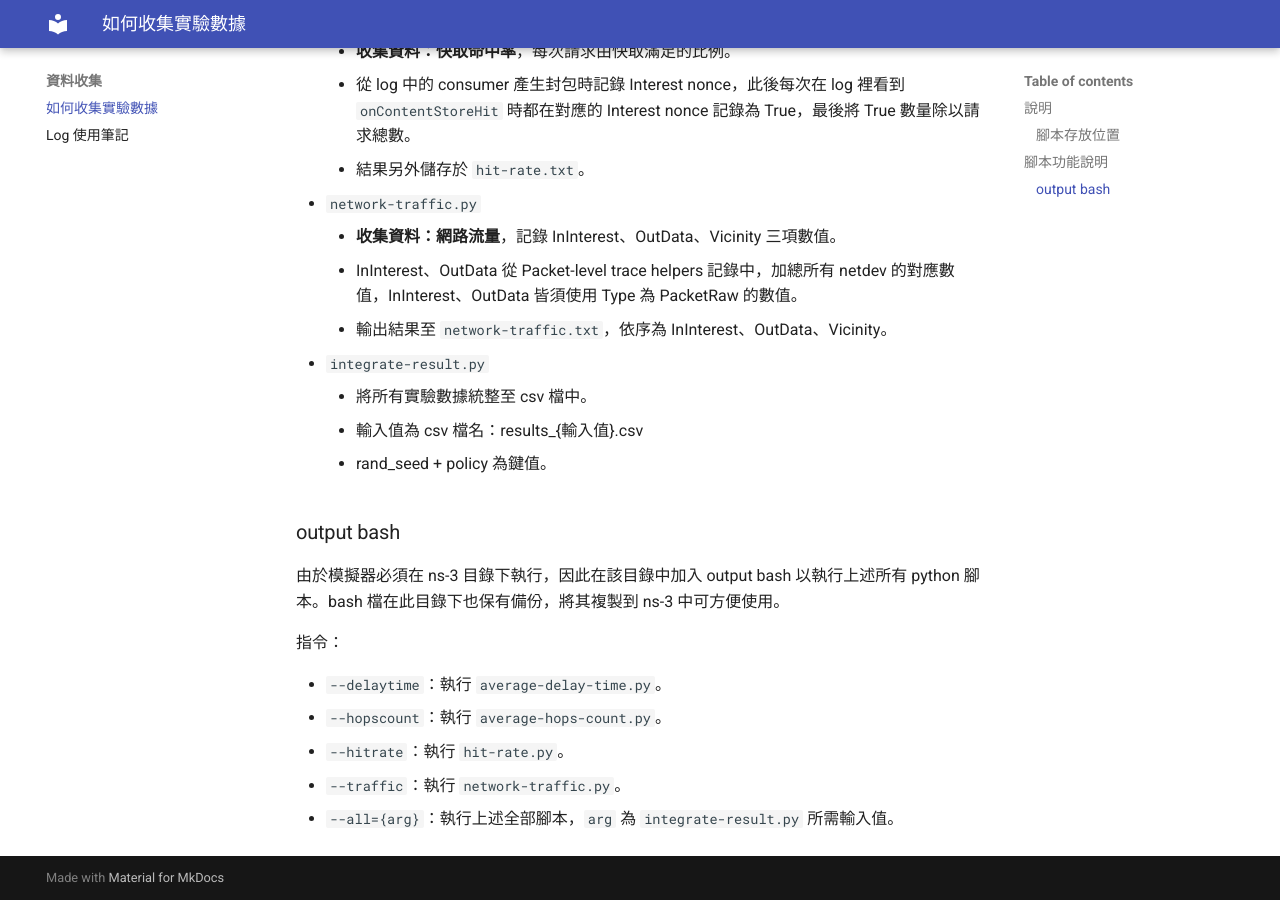
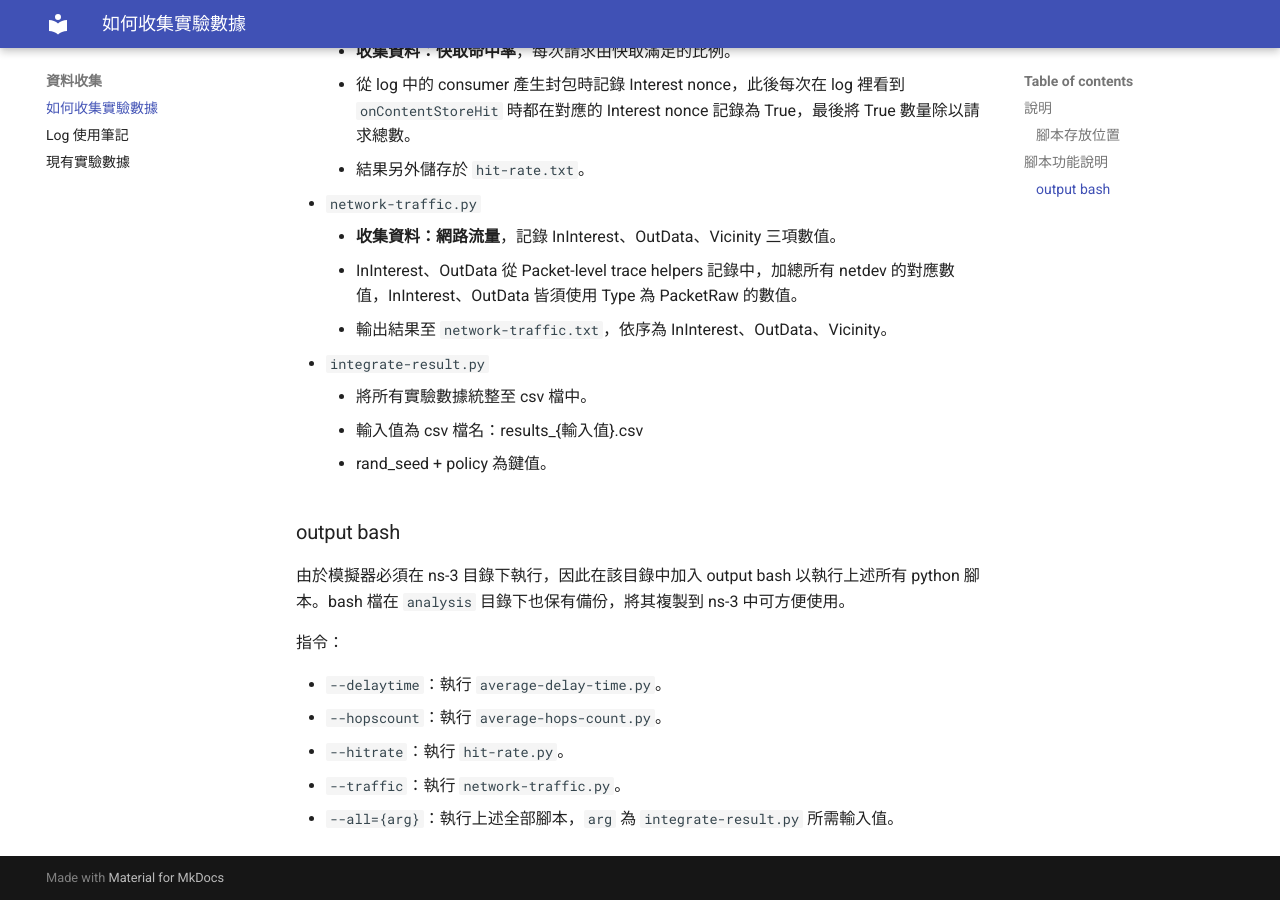
Before and after one commit to shao0324/ndn-research-readme, an MkDocs documentation site: the page built from docs/ch3.1.md, in a window 1280 px wide and 900 px high, scrolled down 1016 px. Built offline with MkDocs 1.6.1 and Material for MkDocs 9.7.7, drawn with Linux system fonts in a browser that asks for light colours.

Commit message:
大致完成

````diff
--- a/docs/ch3.1.md
+++ b/docs/ch3.1.md
@@ -17,35 +17,35 @@
 
 ## 腳本功能說明
 
-* ```average-delay-time.py```
+* `average-delay-time.py`
     * **收集資料：資料平均取得延遲時間**，消費者發出請求至取得內容所需耗費的平均時間。
-	* 從 Application-level trace helper 產生的紀錄加總 ```FullDelay``` 欄位中的數值後，除以請求總數，得到請求需耗費的平均時間。
-	* 結果另外儲存於 ```average-delay-time.txt```。
-* ```average-hops-count.py```
+	* 從 Application-level trace helper 產生的紀錄加總 `FullDelay` 欄位中的數值後，除以請求總數，得到請求需耗費的平均時間。
+	* 結果另外儲存於 `average-delay-time.txt`。
+* `average-hops-count.py`
 	* **收集資料：平均跳數**，消費者發出請求至保有內容的節點，所需經歷的平均跳數。
-	* 從 log 中的 consumer 產生封包時記錄 Interest nonce，此後每次在 log 裡看到 ```onIncomingInterest``` 時都在對應的 Interest nonce +1 跳數，最後將所有請求所需跳數除以請求總數。
-	* 結果另外儲存於 ```average-hops-count.txt```。
-* ```hit-rate.py```
+	* 從 log 中的 consumer 產生封包時記錄 Interest nonce，此後每次在 log 裡看到 `onIncomingInterest` 時都在對應的 Interest nonce +1 跳數，最後將所有請求所需跳數除以請求總數。
+	* 結果另外儲存於 `average-hops-count.txt`。
+* `hit-rate.py`
 	* **收集資料：快取命中率**，每次請求由快取滿足的比例。
-	* 從 log 中的 consumer 產生封包時記錄 Interest nonce，此後每次在 log 裡看到 ```onContentStoreHit``` 時都在對應的 Interest nonce 記錄為 True，最後將 True 數量除以請求總數。
-	* 結果另外儲存於 ```hit-rate.txt```。
-* ```network-traffic.py```
+	* 從 log 中的 consumer 產生封包時記錄 Interest nonce，此後每次在 log 裡看到 `onContentStoreHit` 時都在對應的 Interest nonce 記錄為 True，最後將 True 數量除以請求總數。
+	* 結果另外儲存於 `hit-rate.txt`。
+* `network-traffic.py`
 	* **收集資料：網路流量**，記錄 InInterest、OutData、Vicinity 三項數值。
 	* InInterest、OutData 從 Packet-level trace helpers 記錄中，加總所有 netdev 的對應數值，InInterest、OutData 皆須使用 Type 為 PacketRaw 的數值。
-	* 輸出結果至 ```network-traffic.txt```，依序為 InInterest、OutData、Vicinity。
-* ```integrate-result.py```
+	* 輸出結果至 `network-traffic.txt`，依序為 InInterest、OutData、Vicinity。
+* `integrate-result.py`
 	* 將所有實驗數據統整至 csv 檔中。
 	* 輸入值為 csv 檔名：results_{輸入值}.csv
 	* rand_seed + policy 為鍵值。
 
 ### output bash
 
-由於模擬器必須在 ns-3 目錄下執行，因此在該目錄中加入 output bash 以執行上述所有 python 腳本。bash 檔在此目錄下也保有備份，將其複製到 ns-3 中可方便使用。
+由於模擬器必須在 ns-3 目錄下執行，因此在該目錄中加入 output bash 以執行上述所有 python 腳本。bash 檔在 `analysis` 目錄下也保有備份，將其複製到 ns-3 中可方便使用。
 
 指令：
 
-* ```--delaytime```：執行 ```average-delay-time.py```。
-* ```--hopscount```：執行 ```average-hops-count.py```。
-* ```--hitrate```：執行 ```hit-rate.py```。
-* ```--traffic```：執行 ```network-traffic.py```。
-* ```--all={arg}```：執行上述全部腳本，```arg``` 為 ```integrate-result.py``` 所需輸入值。
+* `--delaytime`：執行 `average-delay-time.py`。
+* `--hopscount`：執行 `average-hops-count.py`。
+* `--hitrate`：執行 `hit-rate.py`。
+* `--traffic`：執行 `network-traffic.py`。
+* `--all={arg}`：執行上述全部腳本，`arg` 為 `integrate-result.py` 所需輸入值。
--- a/mkdocs.yml
+++ b/mkdocs.yml
@@ -8,11 +8,14 @@
   - 資料收集:
     - 如何收集實驗數據: ch3.1.md
     - Log 使用筆記: ch3.2.md
+    - 現有實驗數據: ch3.3.md
+  - 自動執行腳本: ch4.md
 theme:
   name: material
   features:
     - navigation.tabs
     - content.code.copy
+    - navigation.top  # Back to top
 markdown_extensions:
   - admonition
   - pymdownx.details
````
Also changed, not shown: docs/ch3.2.md (+10 -10 lines), docs/ch3.3.md (added, +55 -0 lines), docs/ch4.md (added, +39 -0 lines), docs/index.md (+6 -0 lines).
